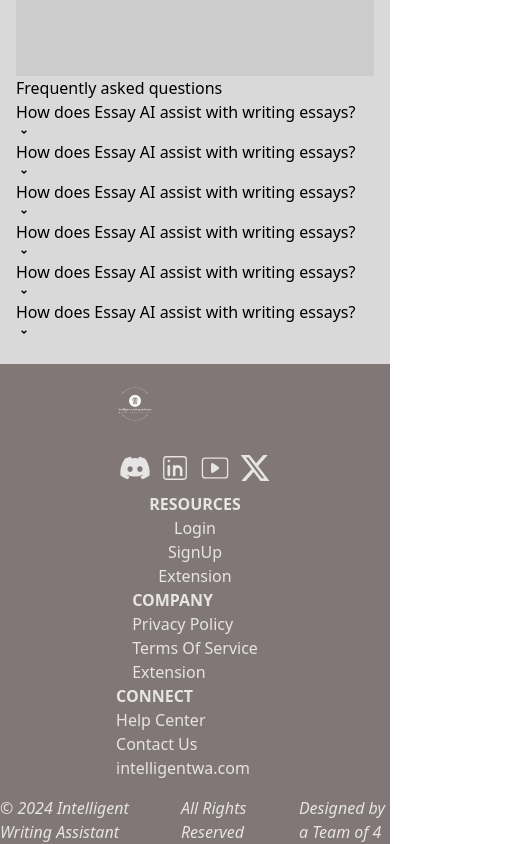
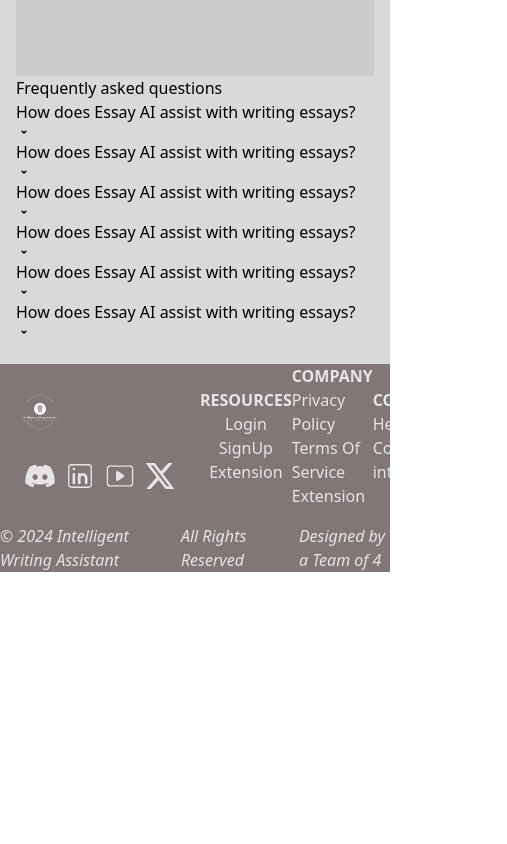
Before and after one commit to Robertpaschal/Portfolio_Project, a React (Create React App) app in the folder Writing_assistant/frontend/: page / in a window 390 px wide. Shown: the part 2476-3320 px from the top of the page, 507 px wide, since content can reach past the window. After the commit the page ends 3048 px from the top, so only its background shows below. Built offline with nearby package versions, Linux system fonts and the light colour scheme.

Commit message:
refactor: Update Footer component layout and styles

```diff
--- a/Writing_assistant/frontend/src/components/Footer.js
+++ b/Writing_assistant/frontend/src/components/Footer.js
@@ -10,7 +10,7 @@
   return (
     <div className='w-full items-center justify-center text-white/80'>
       <footer className='h-70 bg-[#817777]'>
-        <div className='flex justify-between flex-col lg:flex-row items-center '>
+        <div className='flex justify-between lg:flex-row items-center '>
           <div className='flex flex-col'>
             <div>
               <img src={logo} alt="logo" className="w-20 h-20 " />
```
